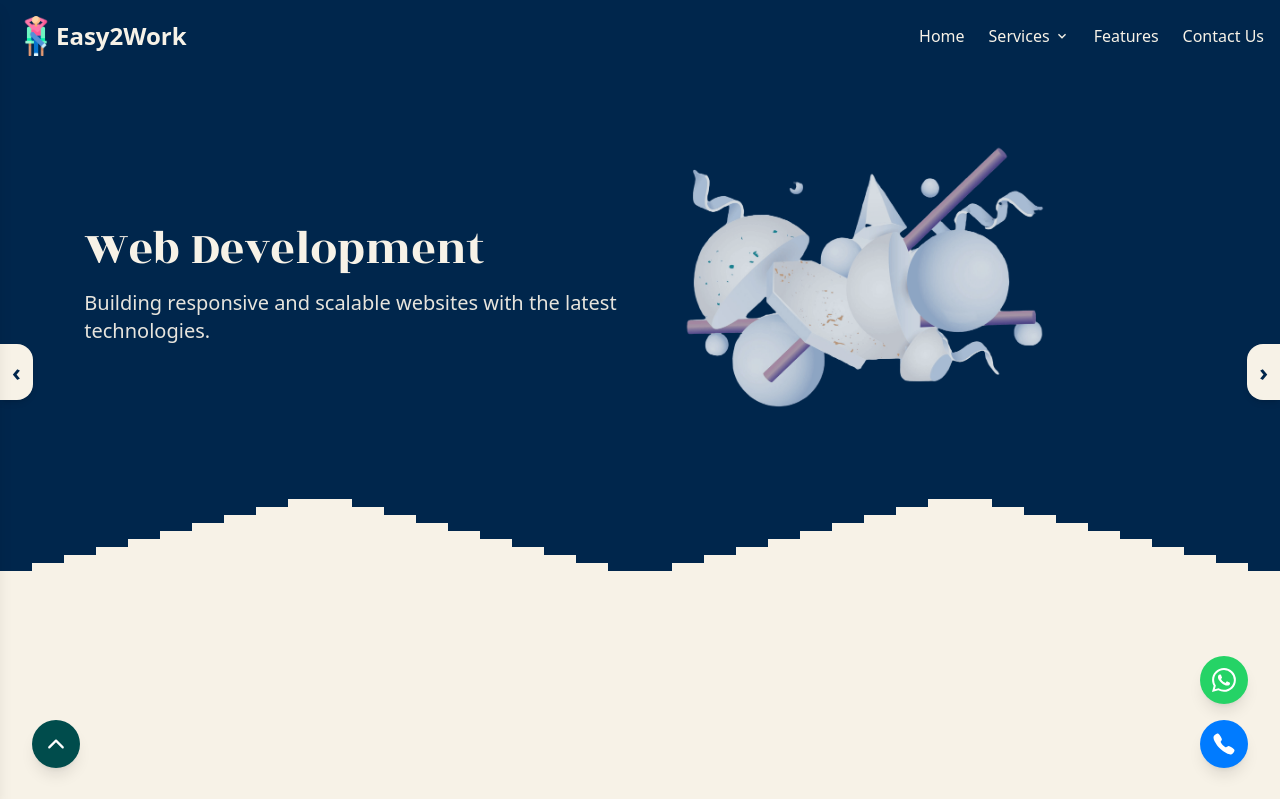
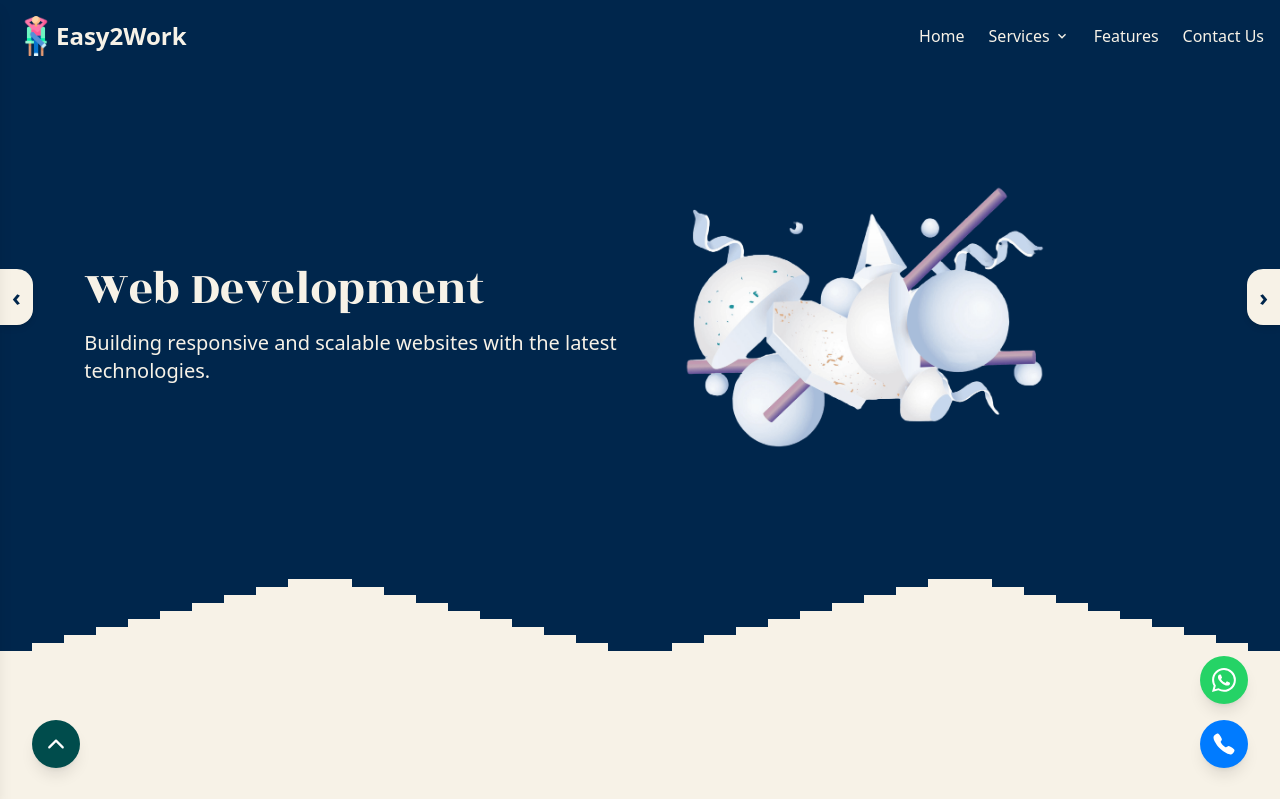
Before and after one commit to prassana16/E2W-website, a React (Vite) app: page / in a window 1280 px wide. Shown: the top 799 px of the page. Built offline with nearby package versions, Linux system fonts and the light colour scheme.

Commit message:
flickering in the banner solved

```diff
--- a/src/components/Banner.jsx
+++ b/src/components/Banner.jsx
@@ -1,5 +1,5 @@
 import React, { useState, useEffect } from 'react';
-import { motion } from 'framer-motion';
+import { motion, AnimatePresence } from 'framer-motion';
 import WebDevImage from '../assets/images/websitebanner2.png';
 import SoftwareDevImage from '../assets/images/softwarebanner2.png';
 import SeoImage from '../assets/images/seobanner2.png';
@@ -31,7 +31,7 @@ const Banner = () => {
 
   const [currentSlide, setCurrentSlide] = useState(0);
 
-  // Change slide automatically every  seconds
+  // Change slide automatically every 6 seconds
   useEffect(() => {
     const interval = setInterval(() => {
       setCurrentSlide((prev) => (prev + 1) % slides.length);
@@ -42,7 +42,7 @@ const Banner = () => {
 
   // Change slide on button click
   const handleNext = () => {
-    setCurrentSlide((prev) => (prev + 1 ) % slides.length);
+    setCurrentSlide((prev) => (prev + 1) % slides.length);
   };
 
   const handlePrev = () => {
@@ -50,17 +50,18 @@ const Banner = () => {
   };
 
   return (
-    <section className=" bg-[#00264c] text-[#F7F2E7] pt-16">
+    <section className="bg-[#00264c] text-[#F7F2E7] pt-16">
+      <div className="py-10 relative">
         {/* Slide Wrapper */}
+        <AnimatePresence initial={false}>
           <motion.div
             className="flex justify-center items-center"
-        key={currentSlide}
             initial={{ opacity: 0, x: -100 }}
             animate={{ opacity: 1, x: 0 }}
             exit={{ opacity: 0, x: 100 }}
-        transition={{ duration: 0.5 }}
+            transition={{ duration: 0.8 }}
           >
-        <div className=" flex flex-col md:flex-row items-center justify-between max-w-screen-xl mx-auto px-4">
+            <div className="flex flex-col md:flex-row items-center justify-between max-w-screen-xl mx-auto px-4">
               {/* Left Side Content */}
               <div className="flex flex-col items-start space-y-4 md:w-1/2">
                 <motion.h2
@@ -86,7 +87,7 @@ const Banner = () => {
                 <motion.img
                   src={slides[currentSlide].image}
                   alt="Slide Image"
-              className="w-full max-w-md rounded-lg "
+                  className="w-full max-w-md rounded-lg"
                   initial={{ opacity: 0 }}
                   animate={{ opacity: 1 }}
                   transition={{ duration: 1.2 }}
@@ -94,24 +95,27 @@ const Banner = () => {
               </div>
             </div>
           </motion.div>
+        </AnimatePresence>
 
         {/* Controls */}
-      <div className="absolute bottom-1/2 md:bottom-1/2 left-0 right-0 flex justify-between items-center  z-10">
+        <div className="absolute bottom-1/2 md:bottom-1/2 left-0 right-0 flex justify-between items-center z-10">
           <button
             onClick={handlePrev}
-          className=" text-[#00264c] p-2 md:p-3 font-bold text-2xl rounded-r-lg md:rounded-r-2xl bg-[#F7F2E7]   shadow-md  transition"
+            className="text-[#00264c] p-2 md:p-3 font-bold text-2xl rounded-r-lg md:rounded-r-2xl bg-[#F7F2E7] shadow-md transition"
           >
             &#8249;
           </button>
           <button
             onClick={handleNext}
-          className=" text-[#00264c] p-2 md:p-3 font-bold text-2xl rounded-l-lg md:rounded-l-2xl bg-[#F7F2E7]    shadow-md  transition"
+            className="text-[#00264c] p-2 md:p-3 font-bold text-2xl rounded-l-lg md:rounded-l-2xl bg-[#F7F2E7] shadow-md transition"
           >
             &#8250;
           </button>
         </div>
+      </div>
 
-      <div className=" flex items-center justify-center mt-16 z-10">
+      {/* Decorative Stripes */}
+      <div className="flex items-center justify-center mt-16 z-10">
         {/* Left Decorative Stripes */}
         <div className="w-1/2 flex flex-col items-center ">
           {[10, 20, 30, 40, 50, 60, 70, 80, 90, 100].map((width, i) => (
@@ -126,7 +130,7 @@ const Banner = () => {
         </div>
 
         {/* Right Decorative Stripes */}
-      <div className=" w-1/2 flex flex-col items-center ">
+        <div className="w-1/2 flex flex-col items-center">
           {[10, 20, 30, 40, 50, 60, 70, 80, 90, 100].map((width, i) => (
             <motion.div
               key={i + 10}
```
Lines whose indentation alone changed are shown as unchanged.
